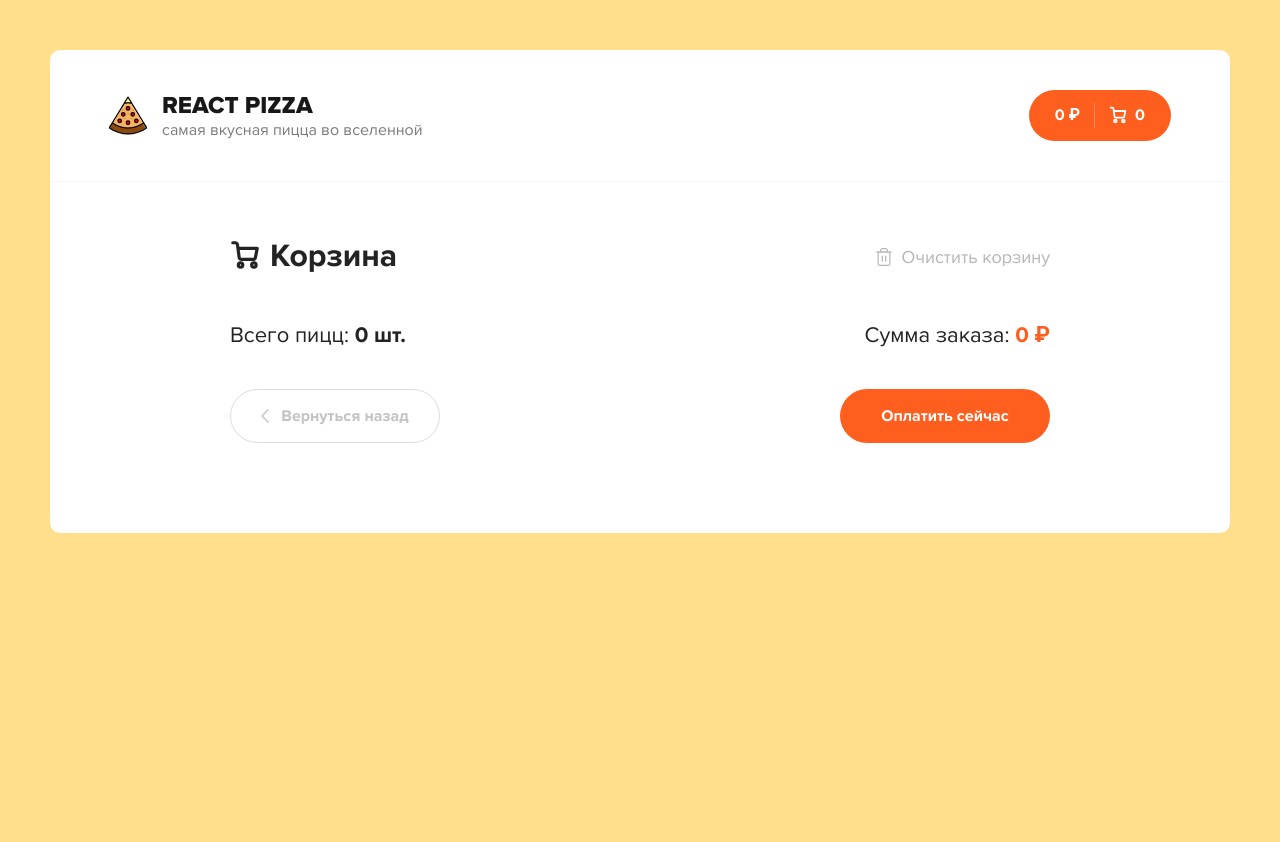
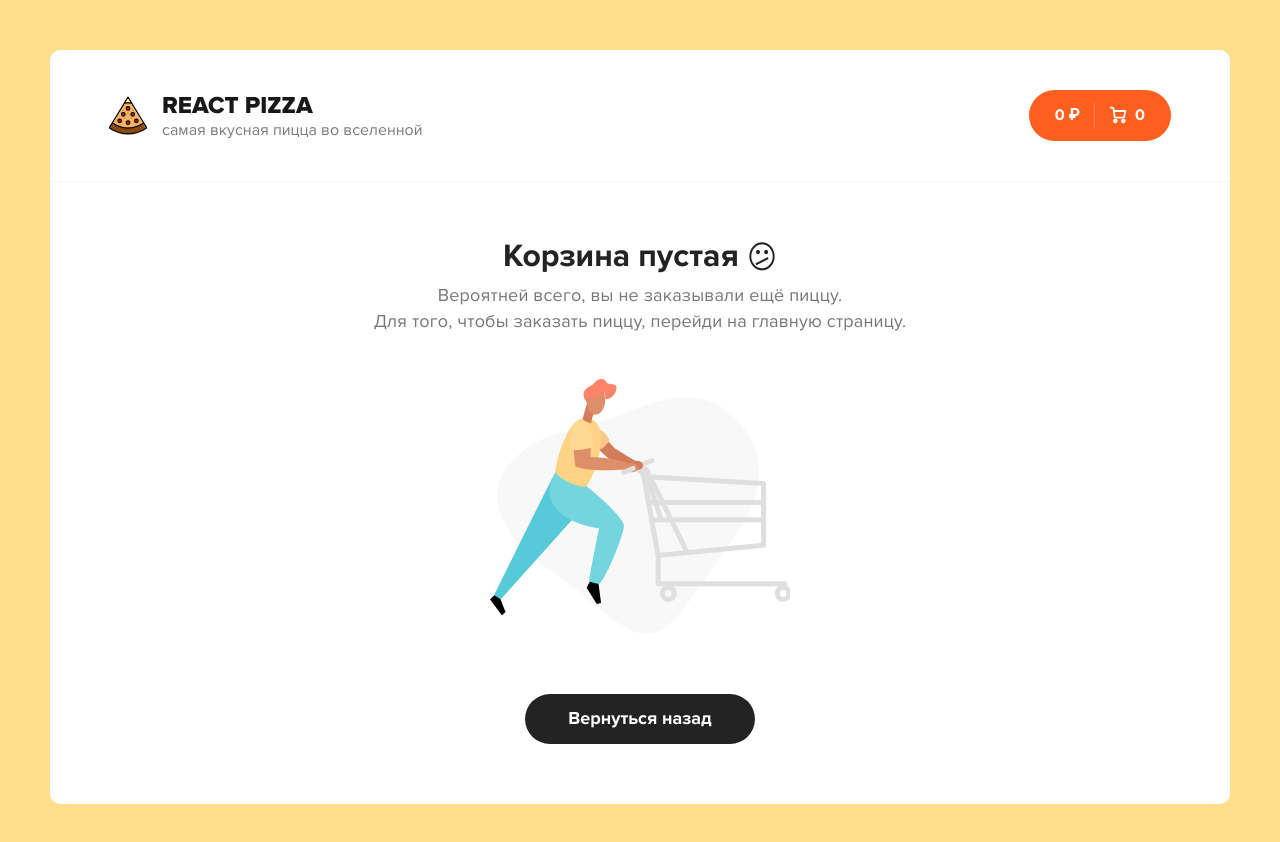
Before and after one commit to qutbiddinmaxmudov/pizza, a React (Create React App) app: page /cart in a window 1280 px wide. Shown: the top 842 px of the page. Before the commit the page ends 800 px from the top, so only its background shows below. Built offline with nearby package versions, Linux system fonts and the light colour scheme.

Commit message:
part 10 1-37

```diff
--- a/src/components/CartItem.jsx
+++ b/src/components/CartItem.jsx
@@ -1,19 +1,16 @@
 import React from "react";
 
-function CartItem({name, type, size, image, totalPrice, totalCount}) {
-  console.log(name);
+function CartItem({ id, name, type, size, image, totalPrice, totalCount }) {
   return (
-      <div className="cart__item">
+    <div key={id} className="cart__item">
       <div className="cart__item-img">
-          <img
-            className="pizza-block__image"
-            src={image}
-            alt={name}
-          />
+        <img className="pizza-block__image" src={image} alt={name} />
       </div>
       <div className="cart__item-info">
         <h3>{name}</h3>
-          <p>{type} тесто, {size} см.</p>
+        <p>
+          {type} тесто, {size} см.
+        </p>
       </div>
       <div className="cart__item-count">
         <div className="button button--outline button--circle cart__item-count-minus">
--- a/src/pages/Cart.jsx
+++ b/src/pages/Cart.jsx
@@ -1,16 +1,26 @@
 import React from "react";
-import { useSelector } from "react-redux";
+import { useSelector, useDispatch } from "react-redux";
+import { Link } from "react-router-dom";
+
 import { CartItem } from "../components";
+import { clearCart } from "../redux/actions/cart";
+import emptyCartImage from "../static/img/empty-cart.png";
+
 function Cart() {
+  const dispatch = useDispatch();
+  const onClearCart = () => {
+    if (window.confirm("Хотите очистить корзину?")) dispatch(clearCart());
+  };
   const { totalPrice, totalCount, items } = useSelector((state) => state.cart);
 
-  const addedPizzas = Object.values(items).map(item=>({
+  const addedPizzas = Object.values(items).map((item) => ({
     item: item.items[0],
-    totalPrice,
-    count: item.items.length
-  }))
+    totalPrice: item.totalPrice,
+    count: item.items.length,
+  }));
   return (
     <div className="container container--cart">
+      {totalCount ? (
         <div className="cart">
           <div className="cart__top">
             <h2 className="content__title">
@@ -83,19 +93,19 @@ function Cart() {
                 />
               </svg>
 
-            <span>Очистить корзину</span>
+              <span onClick={onClearCart}>Очистить корзину</span>
             </div>
           </div>
           <div className="content__items">
-          {console.log(addedPizzas)}
-          {addedPizzas.map((obj) => (
+            {addedPizzas.map(({ item, count, totalPrice }) => (
               <CartItem
-              name={obj.name}
-              type={obj.type}
-              size={obj.size}
-              image={obj.imageUrl}
-              totalCount={obj.count}
-              totalPrice={obj.totalPrice}
+                key={item.id}
+                name={item.name}
+                type={item.type}
+                size={item.size}
+                image={item.imageUrl}
+                totalCount={count}
+                totalPrice={totalPrice}
               />
             ))}
           </div>
@@ -109,8 +119,8 @@ function Cart() {
               </span>
             </div>
             <div className="cart__bottom-buttons">
-            <a
-              href="/"
+              <Link
+                to="/"
                 className="button button--outline button--add go-back-btn"
               >
                 <svg
@@ -130,13 +140,29 @@ function Cart() {
                 </svg>
 
                 <span>Вернуться назад</span>
-            </a>
+              </Link>
               <div className="button pay-btn">
                 <span>Оплатить сейчас</span>
               </div>
             </div>
           </div>
         </div>
+      ) : (
+        <div className="cart cart--empty">
+          <h2>
+            Корзина пустая <span className="icon">😕</span>
+          </h2>
+          <p>
+            Вероятней всего, вы не заказывали ещё пиццу.
+            <br />
+            Для того, чтобы заказать пиццу, перейди на главную страницу.
+          </p>
+          <img src={emptyCartImage} alt="Empty cart" />
+          <Link to="/" className="button button--black">
+            <span>Вернуться назад</span>
+          </Link>
+        </div>
+      )}
     </div>
   );
 }
--- a/src/pages/Home.jsx
+++ b/src/pages/Home.jsx
@@ -79,7 +79,7 @@ function Home() {
               <PizzaBlock
                 onAddPizza={addPizzaToCart}
                 key={item.id}
-                count={cartItems[item.id] && cartItems[item.id].length}
+                count={cartItems[item.id] && cartItems[item.id].items.length}
                 {...item}
               />
             ))
--- a/src/redux/actions/cart.js
+++ b/src/redux/actions/cart.js
@@ -1,4 +1,13 @@
-export const addPizzaToCart = pizzaObj =>({
-  type: 'ADD_PIZZA_CART',
-  payload: pizzaObj
-})
+export const addPizzaToCart = (pizzaObj) => ({
+  type: "ADD_PIZZA_CART",
+  payload: pizzaObj,
+});
+
+export const clearCart = () => ({
+  type: "CLEAR_CART",
+});
+
+export const removeCartItem = (id) => ({
+  type: "REMOVE_CART_ITEM",
+  payload: id,
+});
--- a/src/redux/reducers/cart.js
+++ b/src/redux/reducers/cart.js
@@ -3,6 +3,8 @@ const initialState = {
   totalPrice: 0,
   totalCount: 0,
 };
+
+const getTotalPrice = (arr) => arr.reduce((sum, obj) => obj.price + sum, 0);
 
 const cart = (state = initialState, action) => {
   switch (action.type) {
@@ -14,14 +16,14 @@ const cart = (state = initialState, action) => {
         ...state.items,
         [action.payload.id]: {
           items: currentPizzaItems,
-          totalPrice: currentPizzaItems[0].price * currentPizzaItems.length,
+          totalPrice: getTotalPrice(currentPizzaItems),
         },
       };
 
-      const items = Object.values(newItems).map(obj => obj.items)
+      const items = Object.values(newItems).map((obj) => obj.items);
       const allItems = [].concat.apply([], items);
 
-      const totalPrice = allItems.reduce((acc, obj) => acc + obj.price, 0);
+      const totalPrice = getTotalPrice(allItems);
 
       return {
         ...state,
@@ -30,6 +32,20 @@ const cart = (state = initialState, action) => {
         totalPrice,
       };
     }
+    case "CLEAR_CART":
+      return {
+        items: {},
+        totalCount: 0,
+        totalPrice: 0,
+      };
+    case "REMOVE_CART_ITEM": {
+      const newItems = JSON.parse(JSON.stringify(...state.items));
+      delete newItems[action.payload];
+      return {
+        ...state,
+        items: newItems,
+      };
+    }
     default:
       return state;
   }
--- a/src/scss/app.scss
+++ b/src/scss/app.scss
@@ -244,7 +244,6 @@ body {
 
         span {
           color: darken($color: $gray-line, $amount: 20);
-          font-weight: 500;
           font-weight: 600;
         }
 
@@ -292,7 +291,7 @@ body {
       color: #777777;
     }
 
-    icon {
+    .icon {
       position: relative;
       top: 2px;
     }
```
Lines whose indentation alone changed are shown as unchanged.
